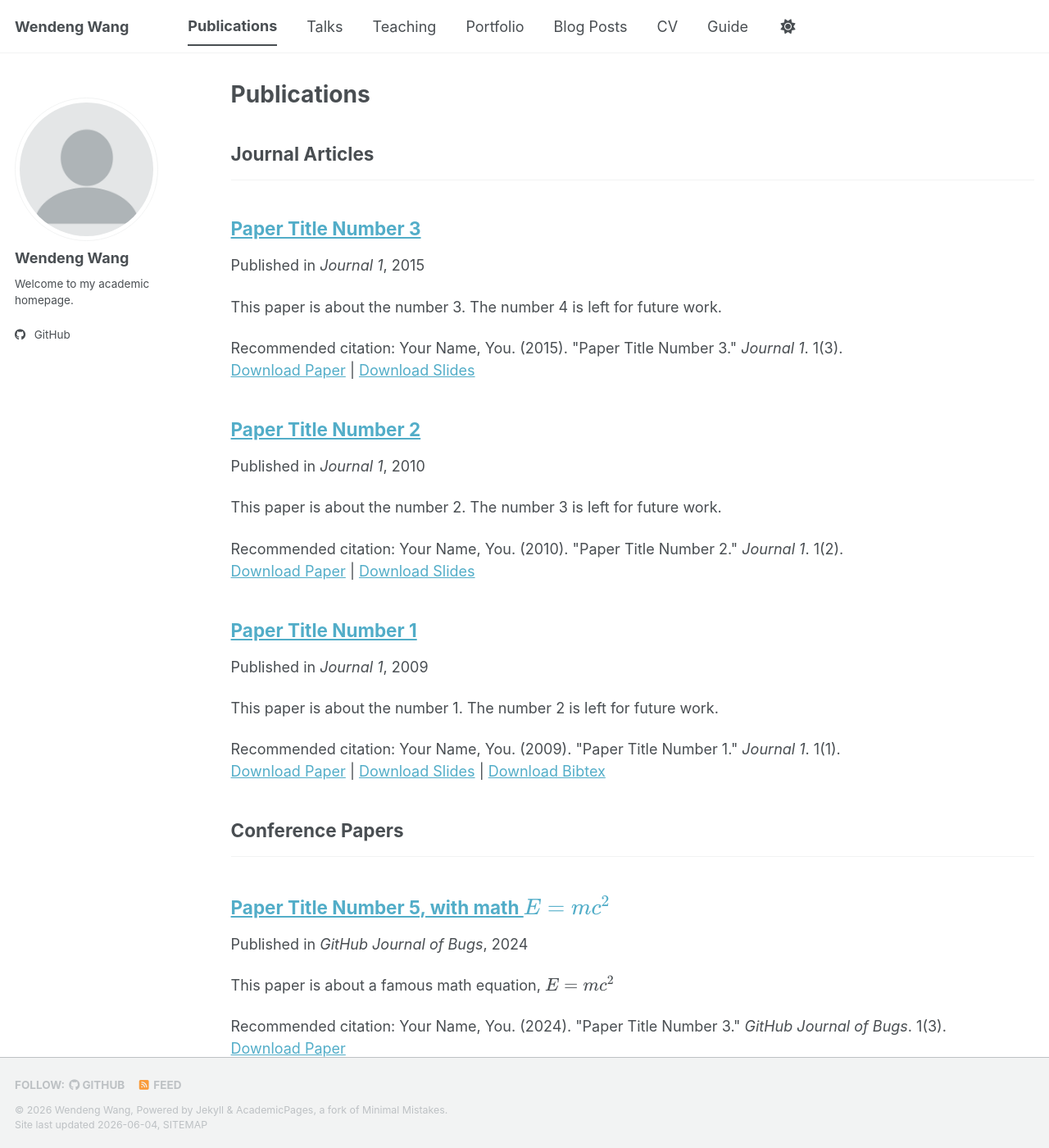
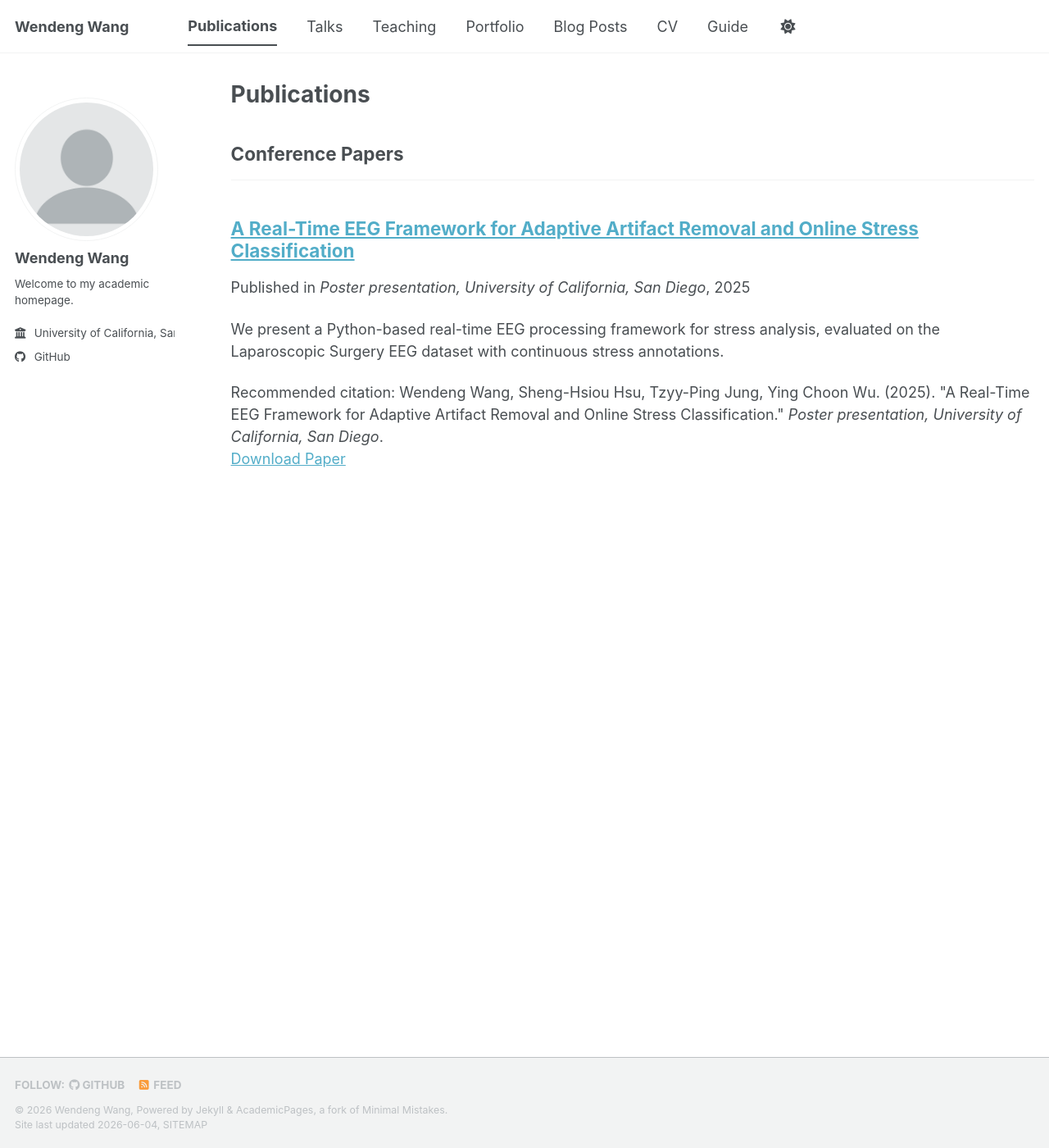
Before and after one commit to d-d-w404/Profile, a Jekyll site: the page built from _pages/publications.html, in a window 1280 px wide and 1400 px high. Shown: the whole window at 82% size. Built offline with Jekyll 4.4.1, drawn with Linux system fonts in a browser that asks for light colours; a script bundle is joined from its source files by our own code; library files that are not in the unit come from our copies; some of the changed text lies outside the part shown.

Commit message:
Add conference poster on real-time EEG stress classification.
Replace template sample publications with Wendeng Wang poster PDF and metadata.

Co-authored-by: Cursor <cursoragent@cursor.com>

```diff
--- a/_config.yml
+++ b/_config.yml
@@ -27,7 +27,7 @@ author:
   pronouns         :
   bio              : "Welcome to my academic homepage."
   location         :
-  employer         :
+  employer         : "University of California, San Diego"
   uri              :
   email            :
 
--- a/_publications/2009-10-01-paper-title-number-1.md
+++ /dev/null
@@ -1,14 +0,0 @@
----
-title: "Paper Title Number 1"
-collection: publications
-category: manuscripts
-permalink: /publication/2009-10-01-paper-title-number-1
-excerpt: 'This paper is about the number 1. The number 2 is left for future work.'
-date: 2009-10-01
-venue: 'Journal 1'
-slidesurl: 'https://academicpages.github.io/files/slides1.pdf'
-paperurl: 'https://academicpages.github.io/files/paper1.pdf'
-bibtexurl: 'https://academicpages.github.io/files/bibtex1.bib'
-citation: 'Your Name, You. (2009). &quot;Paper Title Number 1.&quot; <i>Journal 1</i>. 1(1).'
----
-The contents above will be part of a list of publications, if the user clicks the link for the publication than the contents of section will be rendered as a full page, allowing you to provide more information about the paper for the reader. When publications are displayed as a single page, the contents of the above "citation" field will automatically be included below this section in a smaller font.
--- a/_publications/2010-10-01-paper-title-number-2.md
+++ /dev/null
@@ -1,14 +0,0 @@
----
-title: "Paper Title Number 2"
-collection: publications
-category: manuscripts
-permalink: /publication/2010-10-01-paper-title-number-2
-excerpt: 'This paper is about the number 2. The number 3 is left for future work.'
-date: 2010-10-01
-venue: 'Journal 1'
-slidesurl: 'https://academicpages.github.io/files/slides2.pdf'
-paperurl: 'https://academicpages.github.io/files/paper2.pdf'
-citation: 'Your Name, You. (2010). &quot;Paper Title Number 2.&quot; <i>Journal 1</i>. 1(2).'
----
-
-The contents above will be part of a list of publications, if the user clicks the link for the publication than the contents of section will be rendered as a full page, allowing you to provide more information about the paper for the reader. When publications are displayed as a single page, the contents of the above "citation" field will automatically be included below this section in a smaller font.
--- a/_publications/2015-10-01-paper-title-number-3.md
+++ /dev/null
@@ -1,14 +0,0 @@
----
-title: "Paper Title Number 3"
-collection: publications
-category: manuscripts
-permalink: /publication/2015-10-01-paper-title-number-3
-excerpt: 'This paper is about the number 3. The number 4 is left for future work.'
-date: 2015-10-01
-venue: 'Journal 1'
-slidesurl: 'https://academicpages.github.io/files/slides3.pdf'
-paperurl: 'https://academicpages.github.io/files/paper3.pdf'
-citation: 'Your Name, You. (2015). &quot;Paper Title Number 3.&quot; <i>Journal 1</i>. 1(3).'
----
-
-The contents above will be part of a list of publications, if the user clicks the link for the publication than the contents of section will be rendered as a full page, allowing you to provide more information about the paper for the reader. When publications are displayed as a single page, the contents of the above "citation" field will automatically be included below this section in a smaller font.
--- a/_publications/2025-06-08-paper-title-number-5.md
+++ /dev/null
@@ -1,13 +0,0 @@
----
-title: "Paper Title Number 5, with math $$E=mc^2$$"
-collection: publications
-category: conferences
-permalink: /publication/2024-02-17-paper-title-number-4
-excerpt: 'This paper is about a famous math equation, $$E=mc^2$$'
-date: 2024-02-17
-venue: 'GitHub Journal of Bugs'
-paperurl: 'https://academicpages.github.io/files/paper3.pdf'
-citation: 'Your Name, You. (2024). &quot;Paper Title Number 3.&quot; <i>GitHub Journal of Bugs</i>. 1(3).'
----
-
-Using [MathJax](https://www.mathjax.org/) in the description is supported - $$E=mc^2$$ - however, the use must be mindful that the default delimiters are `$$...$$` and `\\[...\\]` which differs from the `$...$` that is typically expected.
--- /dev/null
+++ b/_publications/2025-11-06-realtime-eeg-framework.md
@@ -0,0 +1,23 @@
+---
+title: "A Real-Time EEG Framework for Adaptive Artifact Removal and Online Stress Classification"
+collection: publications
+category: conferences
+permalink: /publication/2025-11-06-realtime-eeg-framework
+excerpt: 'We present a Python-based real-time EEG processing framework for stress analysis, evaluated on the Laparoscopic Surgery EEG dataset with continuous stress annotations.'
+date: 2025-11-06
+venue: 'Poster presentation, University of California, San Diego'
+paperurl: 'https://d-d-w404.github.io/Profile/files/wang-realtime-eeg-poster.pdf'
+citation: 'Wendeng Wang, Sheng-Hsiou Hsu, Tzyy-Ping Jung, Ying Choon Wu. (2025). &quot;A Real-Time EEG Framework for Adaptive Artifact Removal and Online Stress Classification.&quot; <i>Poster presentation, University of California, San Diego</i>.'
+---
+
+## Abstract
+
+We present a Python-based real-time EEG processing framework for stress analysis, evaluated on the Laparoscopic Surgery EEG dataset with continuous stress annotations. The pipeline, inspired by the REST toolbox, integrates band-pass filtering, Adaptive Subspace Reconstruction (ASR), and Online Recursive Independent Component Analysis (ORICA) with ICLabel-based artifact identification to achieve adaptive and automated artifact removal. Unlike offline ICA methods that yield a static global solution, ORICA dynamically tracks nonstationary brain sources, enabling effective artifact suppression and improved signal stability. Experimental results demonstrate that the framework effectively removes ocular and muscular artifacts and preserves task-related neural activity, providing a robust foundation for real-time stress monitoring in realistic environments.
+
+## Authors
+
+Wendeng Wang, Sheng-Hsiou Hsu, Tzyy-Ping Jung, Ying Choon Wu
+
+University of California, San Diego (UCSD)
+
+[Download poster (PDF)](https://d-d-w404.github.io/Profile/files/wang-realtime-eeg-poster.pdf)
```
Also changed, not shown: _publications/2024-02-17-paper-title-number-4.md (deleted, +0 -13 lines), 1 other file.
